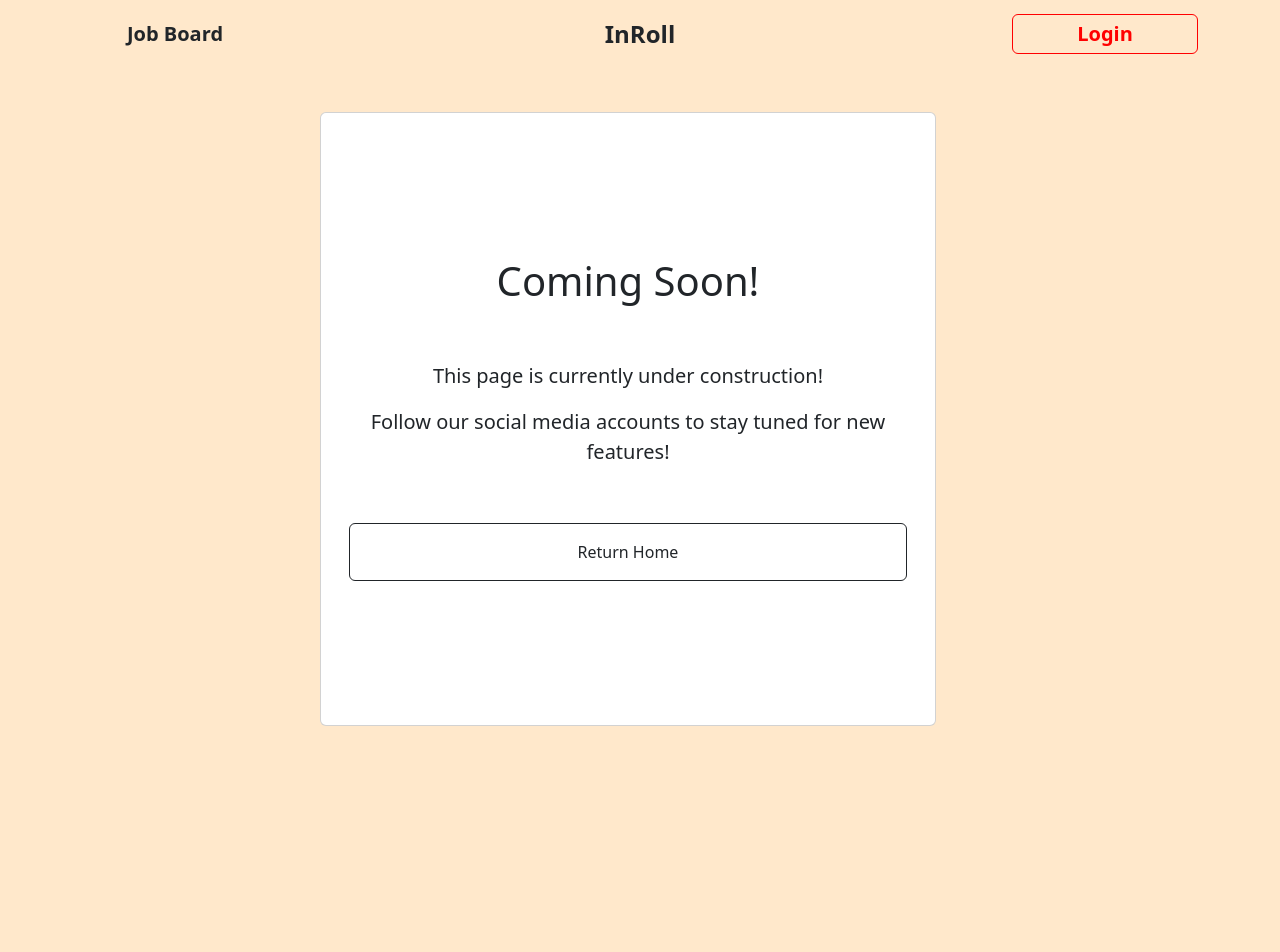
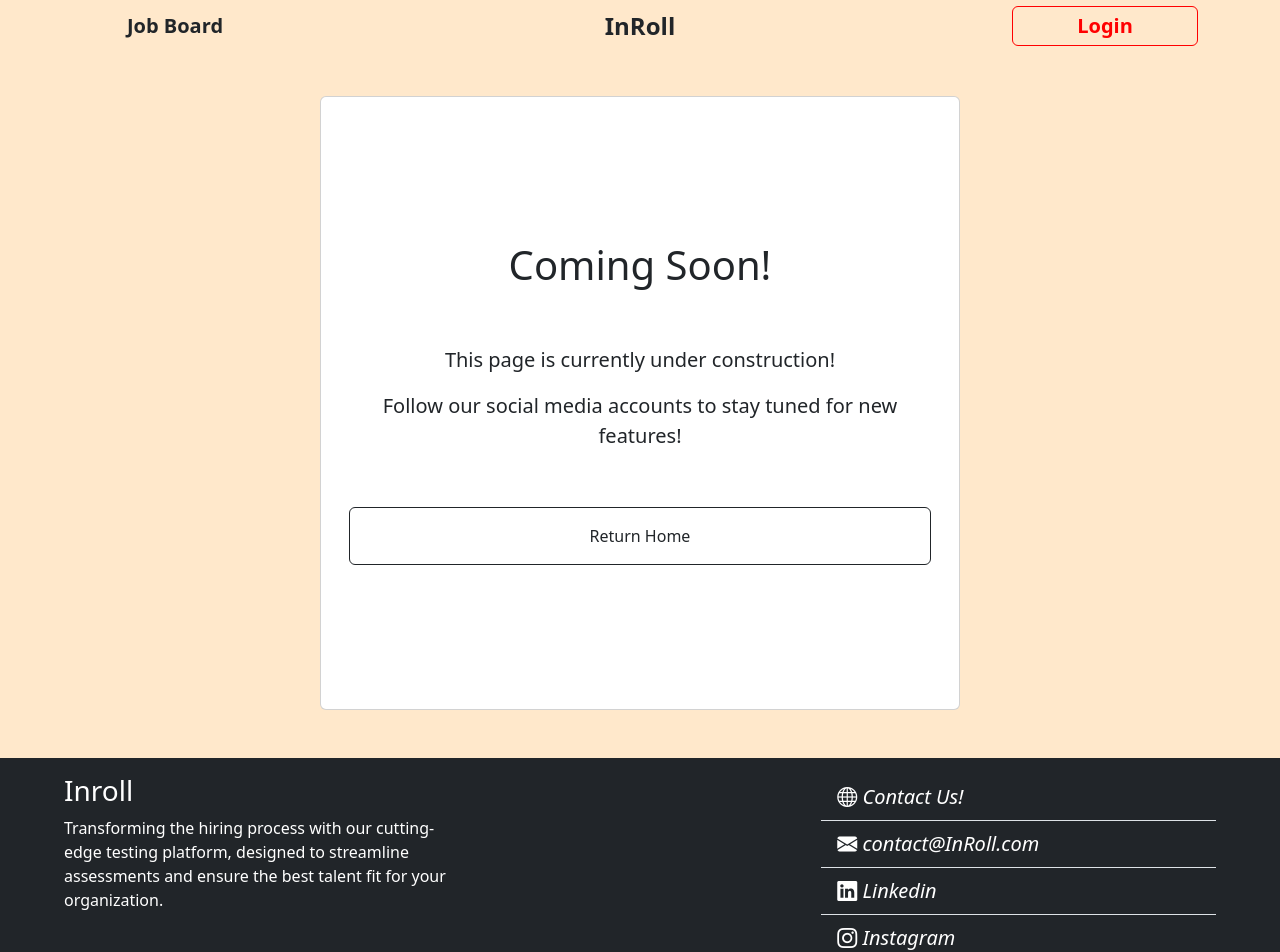
Before and after one commit to InRollTeam/InRoll-frontend, a React (Create React App) app: page /Jobs in a window 1280 px wide. Shown: the top 952 px of the page. Before the commit the page ends 800 px from the top, so only its background shows below. Built offline with nearby package versions, Linux system fonts and the light colour scheme.

Commit message:
Implemented an InfoBar
Added a bar for contact with placeholder information to the bottom of all pages.

```diff
--- a/package.json
+++ b/package.json
@@ -7,6 +7,7 @@
     "@testing-library/react": "^13.4.0",
     "@testing-library/user-event": "^13.5.0",
     "bootstrap": "^5.3.3",
+    "bootstrap-icons": "^1.11.3",
     "react": "^18.3.1",
     "react-dom": "^18.3.1",
     "react-router-dom": "^5.3.4",
--- a/public/index.html
+++ b/public/index.html
@@ -24,6 +24,8 @@
       work correctly both with client-side routing and a non-root public URL.
       Learn how to configure a non-root public URL by running `npm run build`.
     -->
+    <link rel="stylesheet" href="https://cdn.jsdelivr.net/npm/bootstrap-icons@1.11.3/font/bootstrap-icons.min.css">
+
     <title>React App</title>
   </head>
   <body>
--- a/src/App.js
+++ b/src/App.js
@@ -4,6 +4,7 @@ import NavBar from './NavBar';
 import Home from './Home';
 import JobBoard from './JobBoard';
 import Login from './Login';
+import InfoBar from './InfoBar';
 
 
 function App() {
@@ -11,7 +12,7 @@ function App() {
   const handleCloseLogin = () => setShowLogin(false);
 
   return (
-    <div className="App container-fluid bg-light py-1">
+    <div className="App container-fluid bg-light py-1 pb-0">
       <Router>
         <NavBar showLogin={showLogin} setShowLogin={setShowLogin} />
         <Switch>
@@ -20,6 +21,7 @@ function App() {
         </Switch>
         <Login showLogin={showLogin} handleClose={handleCloseLogin} />
         {showLogin ? <div class={`modal-backdrop fade ${showLogin ? 'show' : ''}`}></div> : null}
+        <InfoBar />
       </Router>
     </div>
   );
--- a/src/Home.js
+++ b/src/Home.js
@@ -9,12 +9,13 @@ const Home = () => {
         <div class="card-body justify-content-start">
           <h5 class="card-title my-5 py-2 fs-1">Helping Companies Recruit Better</h5>
           <p class="card-text my-5 py-2 fs-5">Lorem ipsum dolor sit amet, Lorem ipsum dolor sit amet, Lorem ipsum dolor sit amet, Lorem ipsum dolor sit amet, Lorem ipsum dolor sit amet, Lorem ipsum dolor sit amet, Lorem ipsum dolor sit amet, Lorem ipsum dolor sit amet,.</p>
-          <Link to="/demo" class="btn btn-outline-primary my-5 fs-5">Try our demo</Link>
+          <Link to="#" class="btn btn-outline-primary my-5 fs-5">Try our demo</Link>
         </div>
       </div>
 
       <img className="col-4 rounded-pill overflow-hidden m-5 d-none d-md-block" src={placeHolder} alt="Logo" />
     </div>
+
   );
 }
 
--- /dev/null
+++ b/src/InfoBar.js
@@ -0,0 +1,23 @@
+const InfoBar = () => {
+  return (
+    <div className="InfoBar container-fluid bg-dark row justify-content-between pb-5">
+      <div className="col-12 col-lg-4 bg-dark p-3 mx-5">
+        <h3 className="text-white">Inroll</h3>
+        <p className="text-white">
+          Transforming the hiring process with our cutting-edge testing platform,
+          designed to streamline assessments and ensure the best talent fit for your organization.
+        </p>
+      </div>
+      <div className="col-12 col-lg-4 bg-dark p-3 mx-5">
+        <ul class="list-group list-group-flush bg-dark">
+          <li class="list-group-item bg-dark text-white"><i class="bi bi-globe text-white fs-5"> Contact Us! </i></li>
+          <li class="list-group-item bg-dark text-white"> <i class="bi bi-envelope-fill text-white fs-5"> contact@InRoll.com </i></li>
+          <a href="#" class="list-group-item bg-dark text-white justify-content-between"> <i class="bi bi-linkedin text-white fs-5"> Linkedin </i></a>
+          <a href="#" class="list-group-item bg-dark text-white"> <i class="bi bi-instagram text-white fs-5"> Instagram </i></a>
+        </ul>
+      </div>
+    </div>
+  );
+}
+
+export default InfoBar;
--- a/src/css/styles.css
+++ b/src/css/styles.css
@@ -1,3 +1,8 @@
 body{
     background-color: #ffe8cb;
 }
+
+.container-fluid {
+    padding: 0;
+    margin: 0;
+}
```
Also changed, not shown: 1 other file (tests, documents, lock files or other folders).
